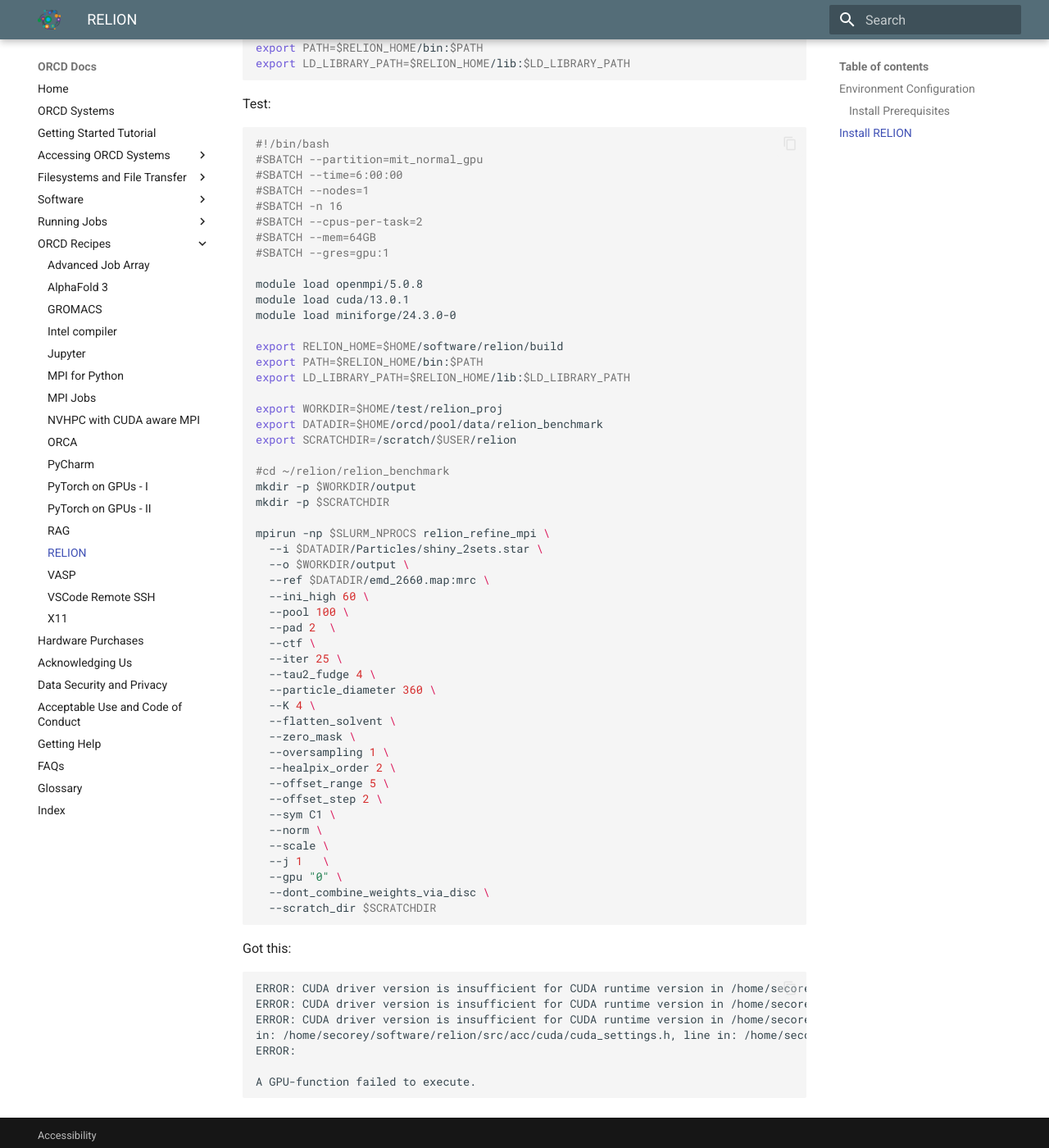
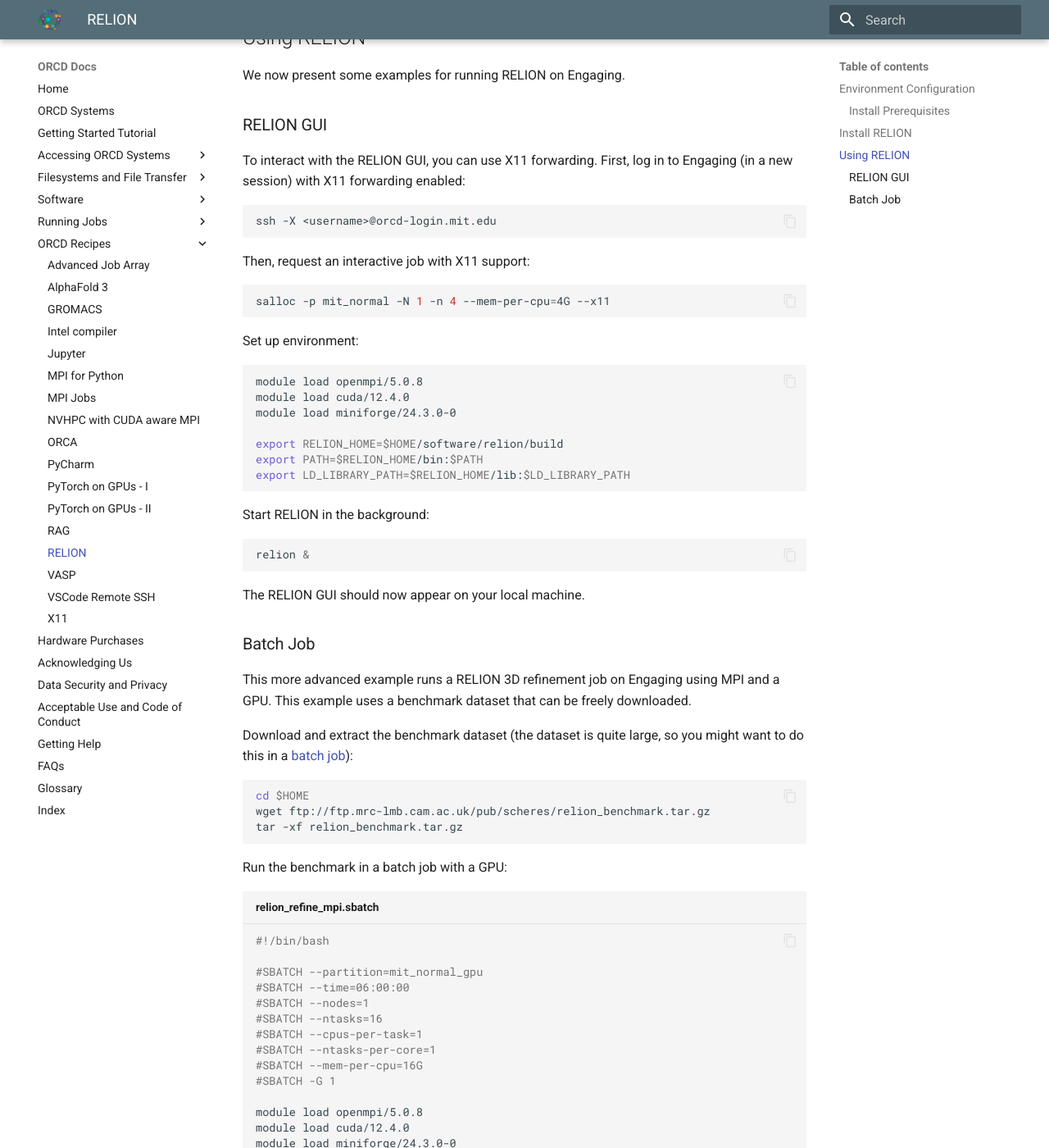
Before and after one commit to mit-orcd/orcd-docs-edit, an MkDocs documentation site: the page built from docs/recipes/relion.md, in a window 1280 px wide and 1400 px high, scrolled down 2519 px. Shown: the whole window at 82% size. Built offline with MkDocs 1.6.1 and Material for MkDocs 9.7.7, drawn with Linux system fonts in a browser that asks for light colours; some of the changed text lies outside the part shown.

Commit message:
fixing GPU issue

````diff
--- a/docs/recipes/relion.md
+++ b/docs/recipes/relion.md
@@ -15,7 +15,7 @@
 
 ## Environment Configuration
 
-Set working directory:
+Set working directory (feel free to change this to a directory of your choice):
 ```bash
 WORKDIR=$HOME/software
 mkdir -p $WORKDIR
@@ -24,7 +24,7 @@
 Load modules:
 ```bash
 module load openmpi/5.0.8
-module load cuda/13.0.1
+module load cuda/12.4.0
 module load cmake/3.27.9
 module load miniforge/24.3.0-0
 ```
@@ -78,23 +78,29 @@
 git pull
 ```
 
-If using non-Blackwell GPUs: (talk about which GPUS are blackwell)
-```bash
-conda env create -f environment.yml
-```
+RELION uses a Conda environment during the installation process. The Conda environment you use depends on whether you are using Blackwell GPUs (e.g., B200, RTX 6000 series) or not (e.g., A100, L40S, H100, H200). You can visit [this page](../running-jobs/available-resources.md) to check which GPUs we have available on the public partitions on Engaging.
 
-If using Blackwell GPUs:
-```bash
-conda env create -f environment_blackwell.yml
-```
+=== "Non-Blackwell GPUs"
+
+    ```bash
+    conda env create -f environment.yml
+    ```
+
+=== "Blackwell GPUs"
+
+    ```bash
+    conda env create -f environment_blackwell.yml
+    ```
+
+!!! note
+    Do not activate the Conda environment.
+
+Use `cmake` to build:
 
 ```bash
+cd $WORKDIR/relion
 mkdir -p build
 cd build
-```
-
-Made changes here:
-```bash
 cmake -DTIFF_LIBRARY=$WORKDIR/tiff-4.7.1/install/lib64/libtiff.so \
       -DTIFF_INCLUDE_DIR=$WORKDIR/tiff-4.7.1/install/include \
       -DPNG_LIBRARY=$WORKDIR/libpng-1.6.50/install/lib/libpng.so \
@@ -106,52 +112,96 @@
 ```
 
 Install with multiple processes:
+
 ```bash
 make -j $SLURM_NPROCS
 ```
 
-Start a new x11 session with a GPU and try it out:
+## Using RELION
 
-request a job
+We now present some examples for running RELION on Engaging.
 
-Add RELION to your path:
+### RELION GUI
+
+To interact with the RELION GUI, you can use X11 forwarding. First, log in to Engaging (in a new session) with X11 forwarding enabled:
+
 ```bash
+ssh -X <username>@orcd-login.mit.edu
+```
+
+Then, request an interactive job with X11 support:
+
+```bash
+salloc -p mit_normal -N 1 -n 4 --mem-per-cpu=4G --x11
+```
+
+Set up environment:
+
+```bash
+module load openmpi/5.0.8
+module load cuda/12.4.0
+module load miniforge/24.3.0-0
+
 export RELION_HOME=$HOME/software/relion/build
 export PATH=$RELION_HOME/bin:$PATH
 export LD_LIBRARY_PATH=$RELION_HOME/lib:$LD_LIBRARY_PATH
 ```
 
-Test:
+Start RELION in the background:
 ```bash
+relion &
+```
+
+The RELION GUI should now appear on your local machine.
+
+### Batch Job
+
+This more advanced example runs a RELION 3D refinement job on Engaging using MPI and a GPU. This example uses a benchmark dataset that can be freely downloaded.
+
+Download and extract the benchmark dataset (the dataset is quite large, so you might want to do this in a [batch job](../running-jobs/overview.md#batch-jobs)):
+
+```bash
+cd $HOME
+wget ftp://ftp.mrc-lmb.cam.ac.uk/pub/scheres/relion_benchmark.tar.gz
+tar -xf relion_benchmark.tar.gz
+```
+
+Run the benchmark in a batch job with a GPU:
+
+<!-- need to fix the output of this script -->
+
+```bash title="relion_refine_mpi.sbatch"
 #!/bin/bash
+
 #SBATCH --partition=mit_normal_gpu
-#SBATCH --time=6:00:00
+#SBATCH --time=06:00:00
 #SBATCH --nodes=1
-#SBATCH -n 16
-#SBATCH --cpus-per-task=2
-#SBATCH --mem=64GB
-#SBATCH --gres=gpu:1
+#SBATCH --ntasks=16
+#SBATCH --cpus-per-task=1
+#SBATCH --ntasks-per-core=1
+#SBATCH --mem-per-cpu=16G
+#SBATCH -G 1
 
 module load openmpi/5.0.8
-module load cuda/13.0.1
+module load cuda/12.4.0
 module load miniforge/24.3.0-0
 
 export RELION_HOME=$HOME/software/relion/build
 export PATH=$RELION_HOME/bin:$PATH
 export LD_LIBRARY_PATH=$RELION_HOME/lib:$LD_LIBRARY_PATH
 
-export WORKDIR=$HOME/test/relion_proj
-export DATADIR=$HOME/orcd/pool/data/relion_benchmark
+export WORKDIR=$HOME/relion_benchmark
 export SCRATCHDIR=/scratch/$USER/relion
 
-#cd ~/relion/relion_benchmark
 mkdir -p $WORKDIR/output
 mkdir -p $SCRATCHDIR
 
+cd $WORKDIR
+
 mpirun -np $SLURM_NPROCS relion_refine_mpi \
-  --i $DATADIR/Particles/shiny_2sets.star \
+  --i $WORKDIR/Particles/shiny_2sets.star \
   --o $WORKDIR/output \
-  --ref $DATADIR/emd_2660.map:mrc \
+  --ref $WORKDIR/emd_2660.map:mrc \
   --ini_high 60 \
   --pool 100 \
   --pad 2  \
@@ -170,18 +220,13 @@
   --norm \
   --scale \
   --j 1   \
-  --gpu "0" \
+  --gpu $CUDA_VISIBLE_DEVICES \
   --dont_combine_weights_via_disc \
   --scratch_dir $SCRATCHDIR
 ```
 
-Got this:
+Submit your job:
+
+```bash
+sbatch relion_refine_mpi.sbatch
 ```
-ERROR: CUDA driver version is insufficient for CUDA runtime version in /home/secorey/software/relion/src/ml_optimiser_mpi.cpp at line 141 (error-code 35)
-ERROR: CUDA driver version is insufficient for CUDA runtime version in /home/secorey/software/relion/src/ml_optimiser_mpi.cpp at line 141 (error-code 35)
-ERROR: CUDA driver version is insufficient for CUDA runtime version in /home/secorey/software/relion/src/ml_optimiser_mpi.cpp at line 141 (error-code 35)
-in: /home/secorey/software/relion/src/acc/cuda/cuda_settings.h, line in: /home/secorey/software/relion/src/acc/cuda/cuda_settings.h, line 65
-ERROR:
-
-A GPU-function failed to execute.
-```
````
Also changed, not shown: other parts of docs/recipes/relion.md (+3 -3 lines).
